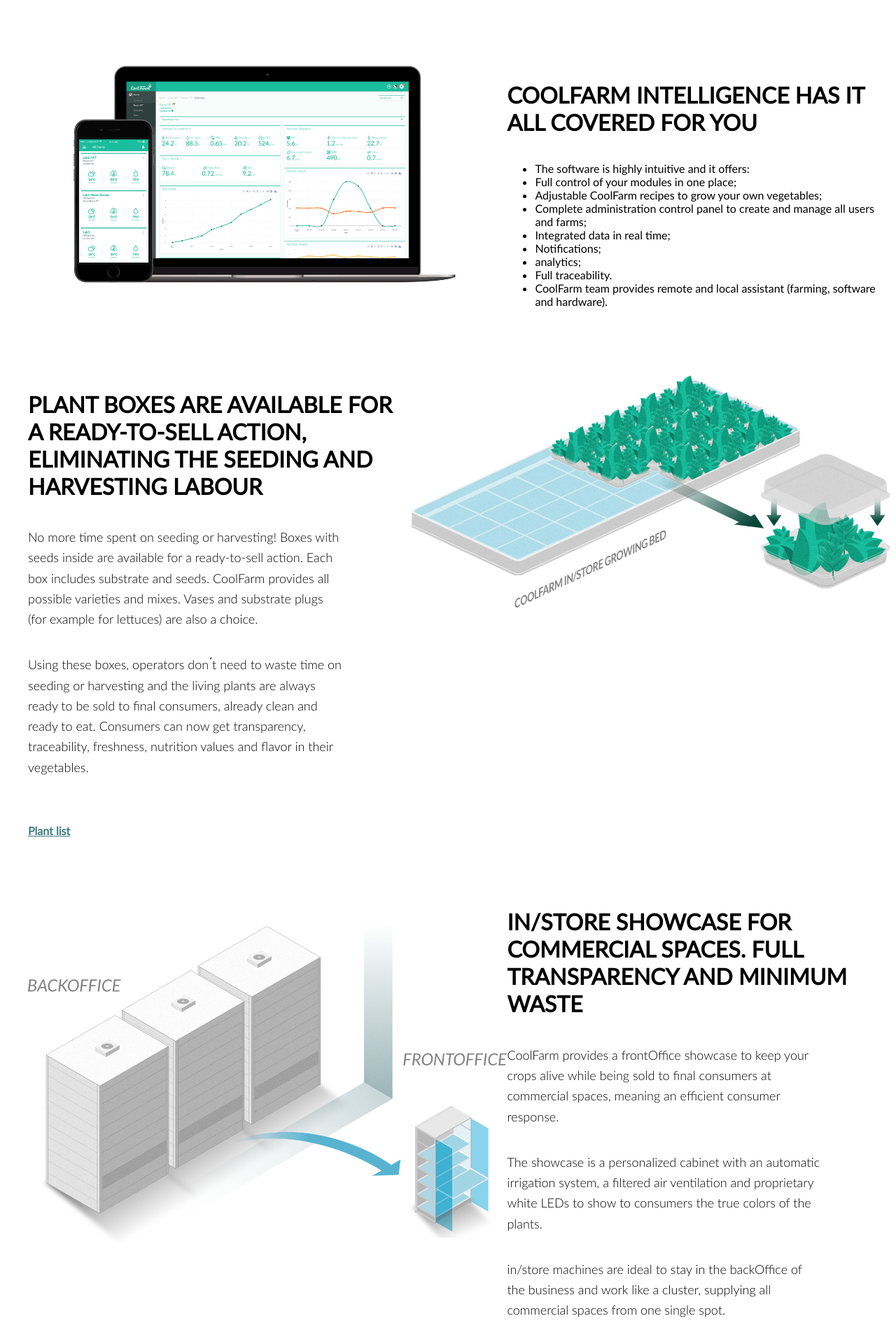
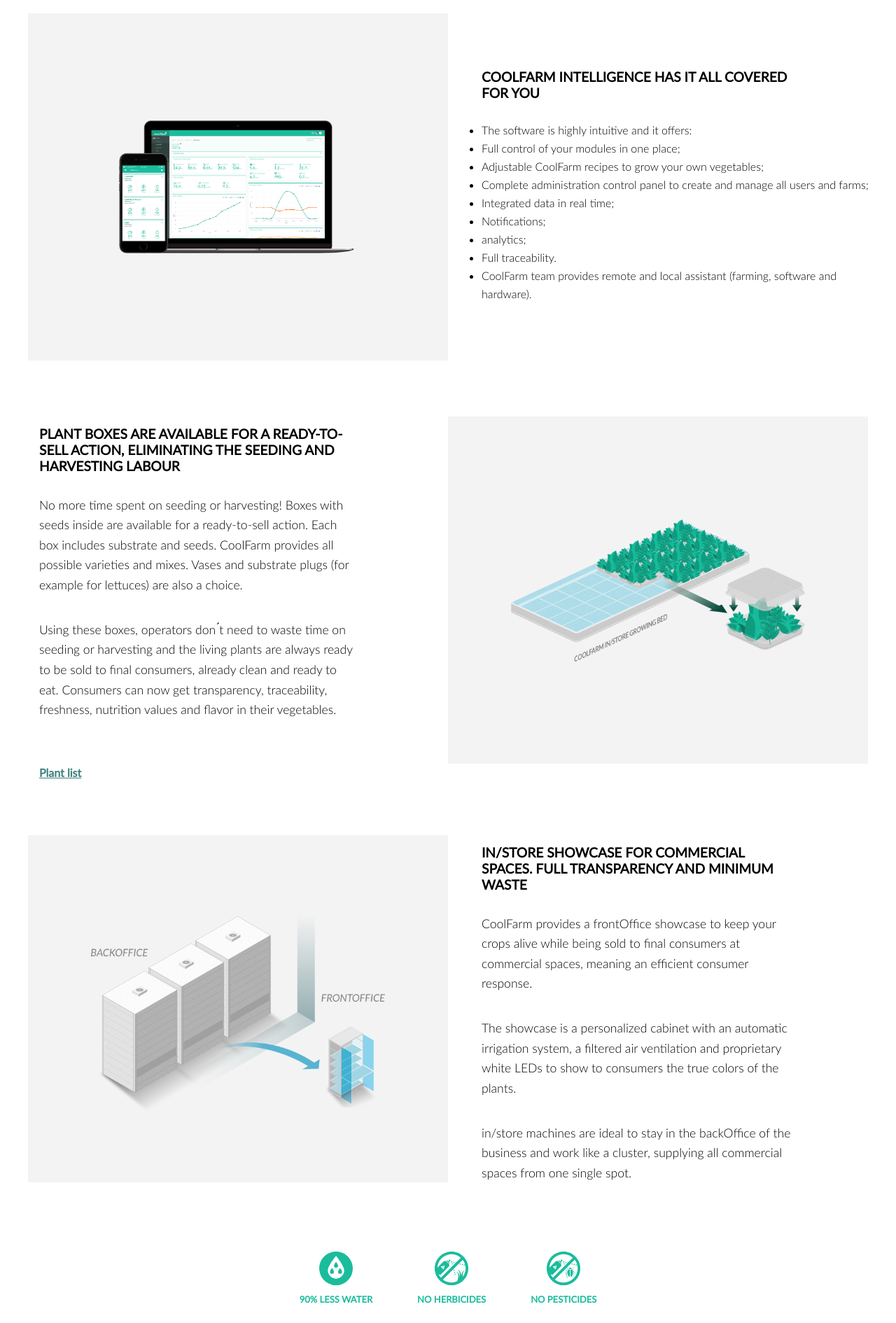
Before and after one commit to toast92/CoolFarm, a PHP site: page /instore.html in a window 1280 px wide. Shown: the part 3670-5560 px from the top of the page at 70% size. Run offline with PHP 8.4, Linux system fonts and the light colour scheme; some libraries are stand-ins or nearby versions.

Commit message:
finished inStore page both html and css

```diff
--- a/instore.html
+++ b/instore.html
@@ -48,43 +48,67 @@
 
       </div>
 
-              <div class="logo logoEnd">
+      <div class="product inStore">
+
+        <div class="productText"></div>
+
+        <div class="productImage logoInStore">
             <a href="#"><img src="./resources/images/coolfarm-logo-green.png"/></a>
         </div>
 
-              <div class="product productEnd">
+      </div>
 
-                  <div class="productText">
+      <div class = "product">
+
+        <div class="productText"></div>
+
+        <div class="productText videoInStore">
             <p>CoolFarm in/store is a closed and vertical system with a clean and climatized environment inside, perfect to grow premium seedlings, microgreens, leafy greens, herbs and flowers. It uses 90% less water than common agriculture and it does not need pesticides nor herbicides. It is modular, whereby each module starts with approximately 100 square meters of production area. Its modularity is applicable both vertically and horizontally, providing a quick return of investment.</p>
             <p>The system has two columns of movable hydroponic growing beds, one vertical lift, a fertigation system, topnotch sensors to measure all the relevant variables for the plants, LED grow lights, an HVAC system, CoolFarm in/control system, an antechamber with positive differential pressure between the growing area and external environment to avoid contaminations. The system is intelligent, highly intuitive and its trays come to the operator by elevators when requested. It is ideal for growers, food distributors, grocery and supermarket chains, restaurants, hotels, cruises, research centers, medical centers and communities. in/store provides transparency, traceability and minimizes the food waste.</p>
         </div>
 
       </div>
 
-              <iframe width="100%" height="385" src="https://www.youtube.com/embed/lTqRw2VlE-M" frameborder="0" allowfullscreen=""></iframe>
-
-              <iframe width="100%" height="385" src="https://www.youtube.com/embed/Uw0UtM6nbMg" frameborder="0" allowfullscreen=""></iframe>
-
       <div class="product">
 
-                  <div class="productText">
-                      <h1>GROWING ALL YEAR ROUND INSIDE A CLEAN ROOM AND WITH NO RISK OF CONTAMINATION</h1>
-                      <p>in/store is a certified clean room with an antechamber including two alternate doors to prevent any type of contact between the plants and the outside, providing to producers a high quality and contamination controlled environment to protect their premium crops. It also uses absolute air filters and a positive differential air pressure between the growing area and external environment to avoid fine particulates and pollution infiltration. Trays come to the operator when requested ensuring minimum contact between operators and the growing area.</p>
-                  </div>
+        <div class="productText"></div>
 
-                  <div class="productImage">
-                    <img src="./resources/images/instore_antechamber.png"/>
+        <div class = "productText videoInStore">
+          <iframe width="100%" height="385" src="https://www.youtube.com/embed/lTqRw2VlE-M" frameborder="0" allowfullscreen=""></iframe>
         </div>
 
       </div>
 
       <div class="product">
 
-                  <div class="productImage">
+          <div class="productText"></div>
+
+          <div class = "productText videoInStore">
+          <iframe width="100%" height="385" src="https://www.youtube.com/embed/Uw0UtM6nbMg" frameborder="0" allowfullscreen=""></iframe>
+        </div>
+
+      </div>
+
+      <div class="product productInStore">
+
+        <div class="productText textInStore">
+            <h1>GROWING ALL YEAR ROUND INSIDE A CLEAN ROOM AND WITH NO RISK OF CONTAMINATION</h1>
+            <p>in/store is a certified clean room with an antechamber including two alternate doors to prevent any type of contact between the plants and the outside, providing to producers a high quality and contamination controlled environment to protect their premium crops. It also uses absolute air filters and a positive differential air pressure between the growing area and external environment to avoid fine particulates and pollution infiltration. Trays come to the operator when requested ensuring minimum contact between operators and the growing area.</p>
+        </div>
+
+        <div class="productImage imageInStore">
+          <img src="./resources/images/instore_antechamber.png"/>
+        </div>
+
+      </div>
+
+      <div class="product productInStore">
+
+        <div class="productImage imageInStore">
           <img src="./resources/images/dashboard-mobile-laptop.png"/>
         </div>
 
-                  <div class="productText">
+        <div class="productText textInStore">
           <H1>COOLFARM INTELLIGENCE HAS IT ALL COVERED FOR YOU</H1>
           <ul>
               <li>The software is highly intuitive and it offers:</li>
@@ -101,38 +125,38 @@
 
       </div>
 
-                  <div class="product">
+      <div class="product productInStore">
 
-                    <div class="productText">
+        <div class="productText textInStore">
             <h1>PLANT BOXES ARE AVAILABLE FOR A READY-TO-SELL ACTION, ELIMINATING THE SEEDING AND HARVESTING LABOUR</h1>
             <p>No more time spent on seeding or harvesting! Boxes with seeds inside are available for a ready-to-sell action. Each box includes substrate and seeds. CoolFarm provides all possible varieties and mixes. Vases and substrate plugs (for example for lettuces) are also a choice.</p>
             <p> Using these boxes, operators don ́t need to waste time on seeding or harvesting and the living plants are always ready to be sold to final consumers, already clean and ready to eat. Consumers can now get transparency, traceability, freshness, nutrition values and flavor in their vegetables.</p>
             <a href="#">Plant list</a>
         </div>
 
-                    <div class="productImage">
+        <div class="productImage imageInStore">
             <img src="./resources/images/instore_boxes.png"/>
         </div>
 
       </div>
 
-                <div class="product">
+      <div class="product productInStore">
 
-                    <div class="productImage">
+        <div class="productImage imageInStore">
             <img src="./resources/images/instore_frontoffice.png"/>
         </div>
 
-                    <div class="productText">
+        <div class="productText textInStore">
             <h1>IN/STORE SHOWCASE FOR COMMERCIAL SPACES. FULL TRANSPARENCY AND MINIMUM WASTE</h1>
             <p>CoolFarm provides a frontOffice showcase to keep your crops alive while being sold to final consumers at commercial spaces, meaning an efficient consumer response.</p>
             <p> The showcase is a personalized cabinet with an automatic irrigation system, a filtered air ventilation and proprietary white LEDs to show to consumers the true colors of the plants.</p>
             <p>in/store machines are ideal to stay in the backOffice of the business and work like a cluster, supplying all commercial spaces from one single spot.</p>
         </div>
 
-
       </div>
 
       <div class="natural">
+
           <div class="smallContainer">
               <img src="./resources/images/saves_water.svg"/>
               <span>90% LESS WATER</span>
@@ -147,9 +171,11 @@
               <img src="./resources/images/no_pesticides.svg"/>
               <span>NO PESTICIDES</span>
           </div>
+
       </div>
 
     </div>
+
     <div class="slideshow-container">
 
       <div class="mySlides fade">
@@ -231,7 +257,9 @@
             </div>
 
         </div>
+
       </div>
+
     </footer>
 
     <script src="https://code.jquery.com/jquery-3.3.0.min.js" integrity="sha256-RTQy8VOmNlT6b2PIRur37p6JEBZUE7o8wPgMvu18MC4="
--- a/resources/css/style.css
+++ b/resources/css/style.css
@@ -182,7 +182,6 @@
   flex-direction: column;
   justify-content: center; }
   .productText p {
-    max-width: 28rem;
     font-size: 1.125em;
     line-height: 1.625em;
     font-weight: lighter; }
@@ -246,10 +245,74 @@
 .socialMedia a i {
   padding-right: 0.5rem; }
 
-.productEnd {
+.videoInStore {
+  flex: 1.25; }
+
+.inStore {
+  flex-direction: column;
+  max-width: 60%;
+  margin-left: 26.5rem;
+  margin-bottom: 0;
+  margin-top: 0; }
+
+.logoInStore a img {
+  max-width: 20rem; }
+
+.productInStore {
+  justify-content: space-between; }
+
+.textInStore {
+  flex: 1; }
+  .textInStore h1 {
+    max-width: 75%;
+    font-size: larger;
+    font-weight: bold;
+    align-items: center;
+    padding-left: 1rem;
+    padding-right: 1rem; }
+  .textInStore p {
+    max-width: 75%;
+    font-size: 1.1rem;
+    padding-left: 1rem;
+    padding-right: 1rem; }
+  .textInStore ul {
+    padding-left: 1rem;
+    padding-right: 1rem; }
+    .textInStore ul li {
+      font-weight: lighter;
+      line-height: 1.625em; }
+  .textInStore a {
+    padding-left: 1rem;
+    padding-right: 1rem; }
+
+.imageInStore {
+  background-color: #f3f3f3;
   display: flex;
-  justify-content: flex-end;
-  flex: 0.5; }
+  justify-content: center;
+  align-items: center;
+  margin-right: 2rem;
+  height: 31rem;
+  flex: 1; }
+  .imageInStore img {
+    width: 70%; }
+
+.natural {
+  display: flex;
+  justify-content: center;
+  color: #1ABC9C; }
+  .natural .smallContainer {
+    margin-right: 2rem;
+    margin-left: 2rem;
+    display: flex;
+    flex-direction: column;
+    margin-bottom: 5rem; }
+    .natural .smallContainer img {
+      height: 3rem;
+      width: auto;
+      padding-bottom: 0.75rem; }
+    .natural .smallContainer span {
+      font-size: small;
+      font-weight: bold; }
 
 @media screen and (max-width: 1081px) and (min-width: 951px) {
   .productImage img {
--- /dev/null
+++ b/resources/scss/_font.scss
@@ -0,0 +1,15 @@
+@font-face {
+    font-family: 'Lato';
+    font-style: normal;
+    font-weight: 300;
+    src: local('Lato Light'), local('Lato-Light'), url(https://fonts.gstatic.com/s/lato/v14/S6u9w4BMUTPHh7USSwiPGQ.woff2) format('woff2');
+    unicode-range: U+0000-00FF, U+0131, U+0152-0153, U+02BB-02BC, U+02C6, U+02DA, U+02DC, U+2000-206F, U+2074, U+20AC, U+2122, U+2191, U+2193, U+2212, U+2215, U+FEFF, U+FFFD;
+}
+
+@font-face {
+    font-family: 'Lato';
+    font-style: normal;
+    font-weight: 400;
+    src: local('Lato Regular'), local('Lato-Regular'), url(https://fonts.gstatic.com/s/lato/v14/S6uyw4BMUTPHjx4wXg.woff2) format('woff2');
+    unicode-range: U+0000-00FF, U+0131, U+0152-0153, U+02BB-02BC, U+02C6, U+02DA, U+02DC, U+2000-206F, U+2074, U+20AC, U+2122, U+2191, U+2193, U+2212, U+2215, U+FEFF, U+FFFD;
+}
--- a/resources/scss/style.scss
+++ b/resources/scss/style.scss
@@ -1,22 +1,12 @@
 @import 'slider';
-
-@font-face {
-    font-family: 'Lato';
-    font-style: normal;
-    font-weight: 300;
-    src: local('Lato Light'), local('Lato-Light'), url(https://fonts.gstatic.com/s/lato/v14/S6u9w4BMUTPHh7USSwiPGQ.woff2) format('woff2');
-    unicode-range: U+0000-00FF, U+0131, U+0152-0153, U+02BB-02BC, U+02C6, U+02DA, U+02DC, U+2000-206F, U+2074, U+20AC, U+2122, U+2191, U+2193, U+2212, U+2215, U+FEFF, U+FFFD;
-}
-
-@font-face {
-    font-family: 'Lato';
-    font-style: normal;
-    font-weight: 400;
-    src: local('Lato Regular'), local('Lato-Regular'), url(https://fonts.gstatic.com/s/lato/v14/S6uyw4BMUTPHjx4wXg.woff2) format('woff2');
-    unicode-range: U+0000-00FF, U+0131, U+0152-0153, U+02BB-02BC, U+02C6, U+02DA, U+02DC, U+2000-206F, U+2074, U+20AC, U+2122, U+2191, U+2193, U+2212, U+2215, U+FEFF, U+FFFD;
+@import 'font';
+@mixin padding($padding) {
+    padding-left: 1rem;
+    padding-right: 1rem;
 }
 
 $teal : #407F7F;
+$smokey: #f3f3f3;
 
 body{
     font-family: 'Lato', sans-serif;
@@ -135,7 +125,7 @@
     flex-direction: column;
     justify-content: center;
     p{
-        max-width: 28rem;
+
         font-size: 1.125em;
         line-height: 1.625em;
         font-weight: lighter;
@@ -225,12 +215,88 @@
     }
 }
 
-.productEnd{
-    display: flex;
-    justify-content: flex-end;
-    flex: 0.5;
+.videoInStore{
+    flex: 1.25;
 }
 
+.inStore{
+    flex-direction: column;
+    max-width: 60%;
+    margin-left: 26.5rem;
+    margin-bottom:0;
+    margin-top:0;
+}
+
+
+.logoInStore a img{
+    max-width: 20rem;
+}
+
+.productInStore{
+    justify-content: space-between;
+}
+
+.textInStore{
+    flex:1;
+    h1{
+        max-width: 75%;
+        font-size: larger;
+        font-weight: bold;
+        align-items: center;
+        @include padding(1rem);
+    }
+    p{
+
+        max-width: 75%;
+        font-size: 1.1rem;
+        @include padding(1rem);
+    }
+    ul{
+        @include padding(1rem);
+        li{
+            font-weight: lighter;
+            line-height: 1.625em;
+        }
+    }
+    a{
+        @include padding(1rem);
+    }
+}
+
+.imageInStore{
+    background-color: $smokey;
+    display: flex;
+    justify-content: center;
+    align-items: center;
+    margin-right: 2rem;
+    height: 31rem;
+    flex:1;
+    img{
+        width: 70%;
+    }
+}
+
+.natural{
+    display: flex;
+    justify-content: center;
+    color: #1ABC9C;
+    .smallContainer{
+        margin-right:2rem;
+        margin-left:2rem;
+        display: flex;
+        flex-direction: column;
+        margin-bottom: 5rem;
+        img{
+            height: 3rem;
+            width: auto;
+            padding-bottom: 0.75rem;
+        }
+        span{
+            font-size: small;
+            font-weight: bold;
+        }
+    }
+}
 
 @media screen and (max-width: 1081px) and (min-width: 951px){
     .productImage img{
```
Also changed, not shown: 1 other file. Lines whose indentation alone changed are shown as unchanged.
